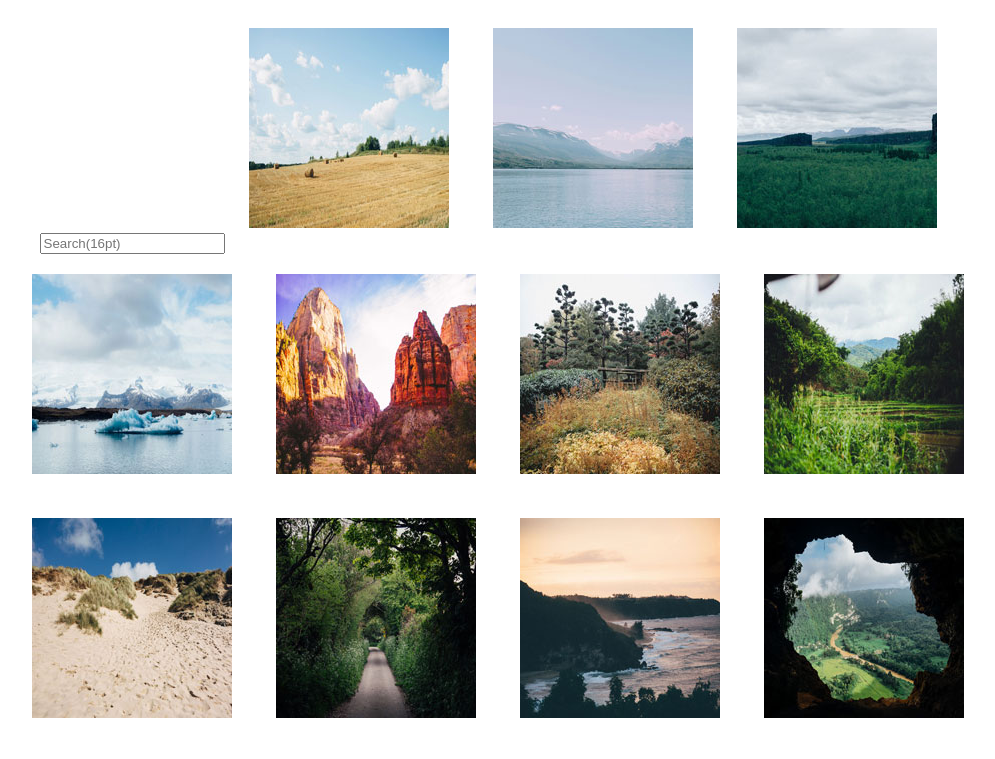
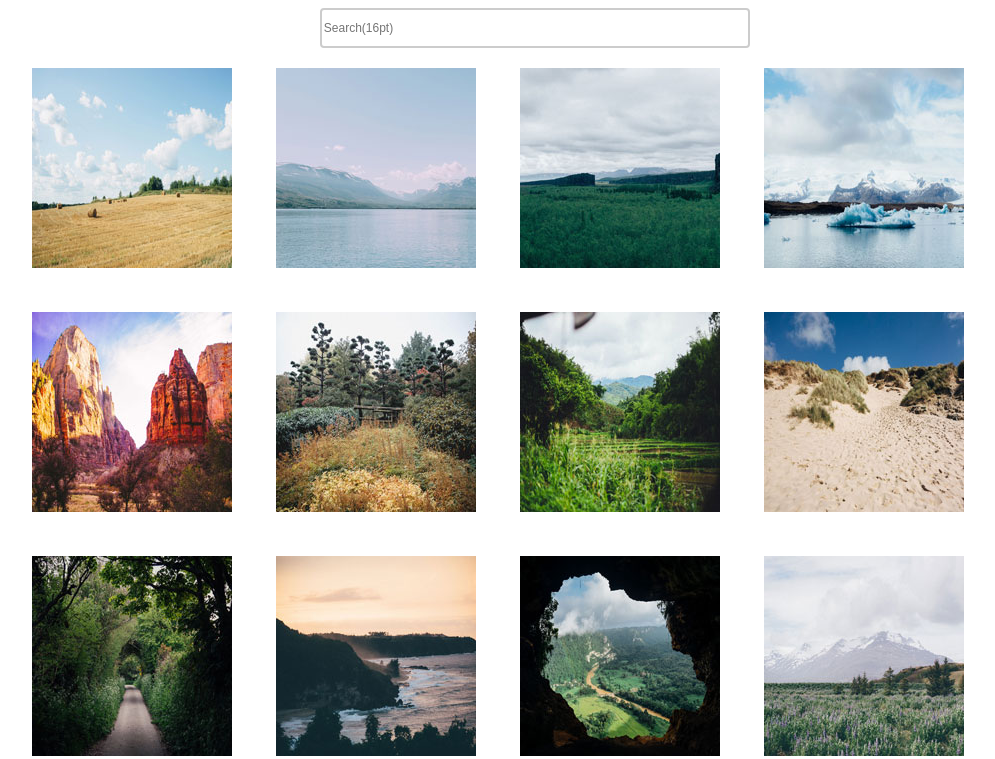
Before and after one commit to Ahunter24/Treehouse-Project-4-Interactive-Photo-Gallery, a plain HTML site: page index.html in a window 1280 px wide. Shown: the top 759 px of the page, without its empty margins (142-1137 px from the left). Drawn offline with Linux system fonts and the light colour scheme; a web font is replaced by a local one.

Commit message:
Added base css styles for search input

```diff
--- a/css/style.css
+++ b/css/style.css
@@ -9,10 +9,23 @@ ul {
 
 ul li {
 	display: inline-block;
-	padding: 0;
+	padding: ;
 	background:white;
 	margin: 20px;
 }
 ul li img {
 	display: block;
 }
+
+input[type="search"]
+{
+ margin: 0 32%;
+ height: 40px;
+ width: 430px;
+ border: 2px solid #ccc;
+ border-radius: 4px;
+ font-size: 12px;
+ background-color: white;
+
+
+}
```
